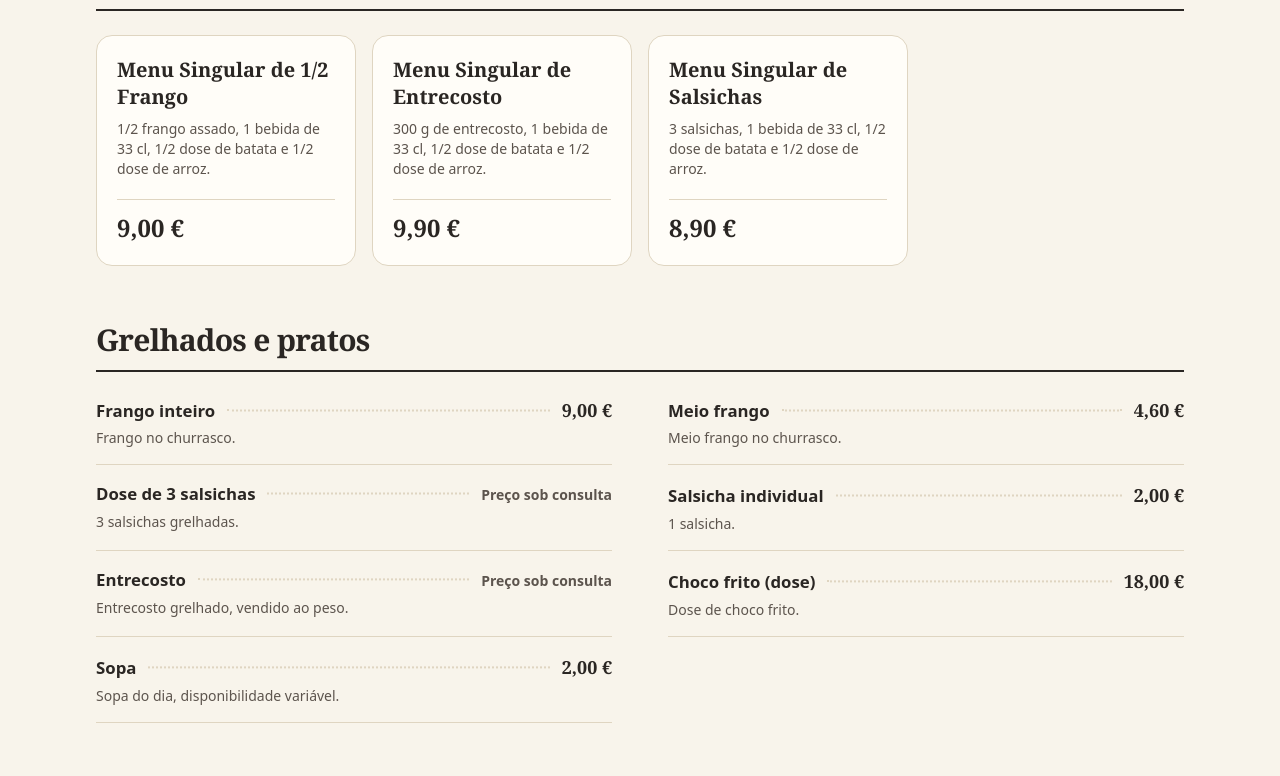
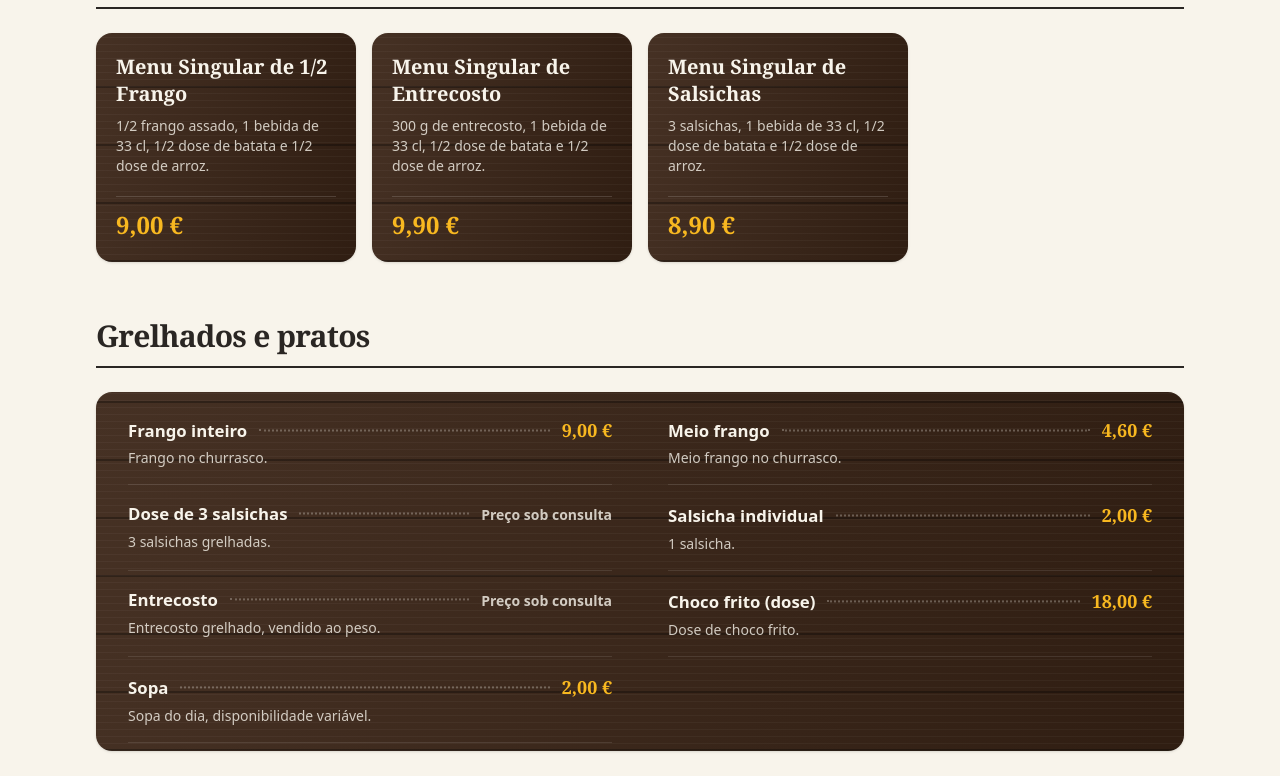
Before and after one commit to dinisMr/churrasqueira-mendonca, an Astro site: page / in a window 1280 px wide. Shown: the part 1539-2315 px from the top of the page. Built offline with nearby package versions, Linux system fonts and the light colour scheme; Astro itself is replaced by a stand-in of ours.

Commit message:
Fundo de madeira nos artigos da ementa, com preços em dourado
Os cartões dos menus e os painéis das listas ganham uma textura de
madeira escura, como o fundo do logótipo, para o dourado dos preços
se ler bem.

Co-Authored-By: Claude Fable 5.2 <noreply@anthropic.com>
Claude-Session: https://claude.ai/code/session_01LRANwh8Dv7DQqrepZ5LKin

```diff
--- a/src/components/Ementa.astro
+++ b/src/components/Ementa.astro
@@ -87,19 +87,19 @@ function preco(p: Produto) {
               {c.produtos.map((p) => {
                 const v = preco(p);
                 return (
-                  <li class="flex flex-col rounded-2xl border border-linha bg-papel p-5">
+                  <li class="madeira flex flex-col rounded-2xl p-5 text-creme shadow-sm">
                     <h4 class="font-display text-xl leading-snug font-semibold">{nomeProduto(p, lingua)}</h4>
                     {descricaoProduto(p, lingua) && (
-                      <p class="mt-2 flex-1 text-sm text-tinta-suave">{descricaoProduto(p, lingua)}</p>
+                      <p class="mt-2 flex-1 text-sm text-creme/80">{descricaoProduto(p, lingua)}</p>
                     )}
-                    <p class="mt-5 border-t border-linha pt-3">
+                    <p class="mt-5 border-t border-white/15 pt-3">
                       {v ? (
                         <span class="preco text-2xl">
                           {v.texto}
                           {v.sufixo && <span class="text-base font-medium">{v.sufixo}</span>}
                         </span>
                       ) : (
-                        <span class="text-sm font-semibold text-tinta-suave">{SOB_CONSULTA}</span>
+                        <span class="text-sm font-semibold text-creme/80">{SOB_CONSULTA}</span>
                       )}
                     </p>
                   </li>
@@ -107,11 +107,11 @@ function preco(p: Produto) {
               })}
             </ul>
           ) : (
-            <ul class="mt-2 grid gap-x-14 md:grid-cols-2">
+            <ul class="madeira mt-6 grid gap-x-14 rounded-2xl px-5 py-2 text-creme shadow-sm md:grid-cols-2 md:px-8">
               {c.produtos.map((p) => {
                 const v = preco(p);
                 return (
-                  <li class="border-b border-linha py-4">
+                  <li class="border-b border-white/10 py-4">
                     <div class="flex items-baseline gap-3">
                       <h4 class="text-[1.05rem] font-semibold">{nomeProduto(p, lingua)}</h4>
                       <span class="pontilhado" aria-hidden="true" />
@@ -121,13 +121,13 @@ function preco(p: Produto) {
                           {v.sufixo && <span class="text-sm font-medium">{v.sufixo}</span>}
                         </span>
                       ) : (
-                        <span class="text-sm font-semibold whitespace-nowrap text-tinta-suave">
+                        <span class="text-sm font-semibold whitespace-nowrap text-creme/80">
                           {SOB_CONSULTA}
                         </span>
                       )}
                     </div>
                     {descricaoProduto(p, lingua) && (
-                      <p class="mt-1 text-sm text-tinta-suave">{descricaoProduto(p, lingua)}</p>
+                      <p class="mt-1 text-sm text-creme/80">{descricaoProduto(p, lingua)}</p>
                     )}
                   </li>
                 );
--- a/src/styles/global.css
+++ b/src/styles/global.css
@@ -130,9 +130,21 @@
     transform: translateY(-0.35em);
   }
 
-  /* Preço: escuro, para se ler bem em fundo claro; o dourado fica para os fundos escuros. */
+  /* Madeira escura, como o fundo do logótipo: tábuas horizontais com veio subtil. */
+  .madeira {
+    background-color: #3a2416;
+    background-image:
+      repeating-linear-gradient(0deg, rgb(0 0 0 / 0.3) 0 2px, transparent 2px 58px),
+      repeating-linear-gradient(0deg, rgb(255 255 255 / 0.035) 0 1px, transparent 1px 7px),
+      linear-gradient(100deg, rgb(255 255 255 / 0.06), rgb(0 0 0 / 0.18));
+  }
+  .madeira .pontilhado {
+    border-bottom-color: rgb(248 244 235 / 0.28);
+  }
+
+  /* Preço no dourado do logótipo; usa-se sempre sobre a madeira escura. */
   .preco {
-    color: var(--color-tinta);
+    color: var(--color-galo);
     font-family: var(--font-display);
     font-weight: 700;
     white-space: nowrap;
```
